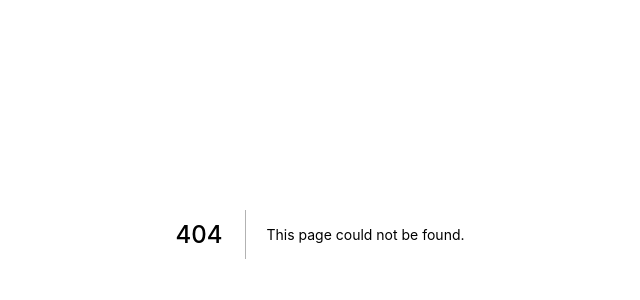
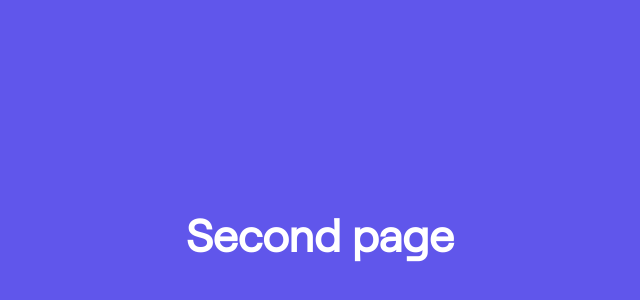
Before and after one commit to joakimgunst/next-styles, a Next.js app: page /second in a window 1280 px wide. Before the commit this address had no page. Shown: the part 166-466 px from the top of the page, without its empty margins (320-960 px from the left). Built offline with nearby package versions, Linux system fonts and the light colour scheme.

Commit message:
Add link to second page

```diff
--- a/components/Button.tsx
+++ b/components/Button.tsx
@@ -1,7 +1,6 @@
 import { styled } from "../stitches.config";
 
 const Button = styled("button", {
-  fontFamily: "$ui",
   fontSize: "$md",
   textAlign: "center",
   padding: "$2 $4",
--- /dev/null
+++ b/components/SecondView.tsx
@@ -0,0 +1,19 @@
+import { styled, theme } from "../stitches.config";
+
+export default function SecondView() {
+  return (
+    <Container>
+      <h1>Second page</h1>
+    </Container>
+  );
+}
+
+export const Container = styled("section", {
+  background: theme.colors.accent,
+  color: theme.colors.background,
+  fontSize: theme.fontSizes.lg,
+  height: "100vh",
+  display: "flex",
+  alignItems: "center",
+  justifyContent: "center",
+});
--- a/pages/_app.tsx
+++ b/pages/_app.tsx
@@ -1,9 +1,17 @@
 import type { AppProps } from "next/app";
+import Head from "next/head";
 import { globalStyles } from "../stitches.config";
 
 function MyApp({ Component, pageProps }: AppProps) {
   globalStyles();
-  return <Component {...pageProps} />;
+  return (
+    <>
+      <Head>
+        <title>Stitches</title>
+      </Head>
+      <Component {...pageProps} />
+    </>
+  );
 }
 
 export default MyApp;
--- /dev/null
+++ b/pages/second.tsx
@@ -0,0 +1,8 @@
+import type { NextPage } from "next";
+import SecondView from "../components/SecondView";
+
+const Second: NextPage = () => {
+  return <SecondView />;
+};
+
+export default Second;
--- a/stitches.config.ts
+++ b/stitches.config.ts
@@ -45,8 +45,10 @@ export const darkTheme = createTheme({
 });
 
 export const globalStyles = globalCss({
-  body: { margin: 0 },
+  body: { margin: 0, fontFamily: theme.fonts.ui },
   h1: { margin: 0 },
+  a: { color: "inherit", textDecoration: "inherit" },
+  button: { fontFamily: "inherit" },
   "@font-face": [
     {
       fontFamily: "Reckless Neue",
```
Also changed, not shown: components/HomeView.tsx (+11 -4 lines).
